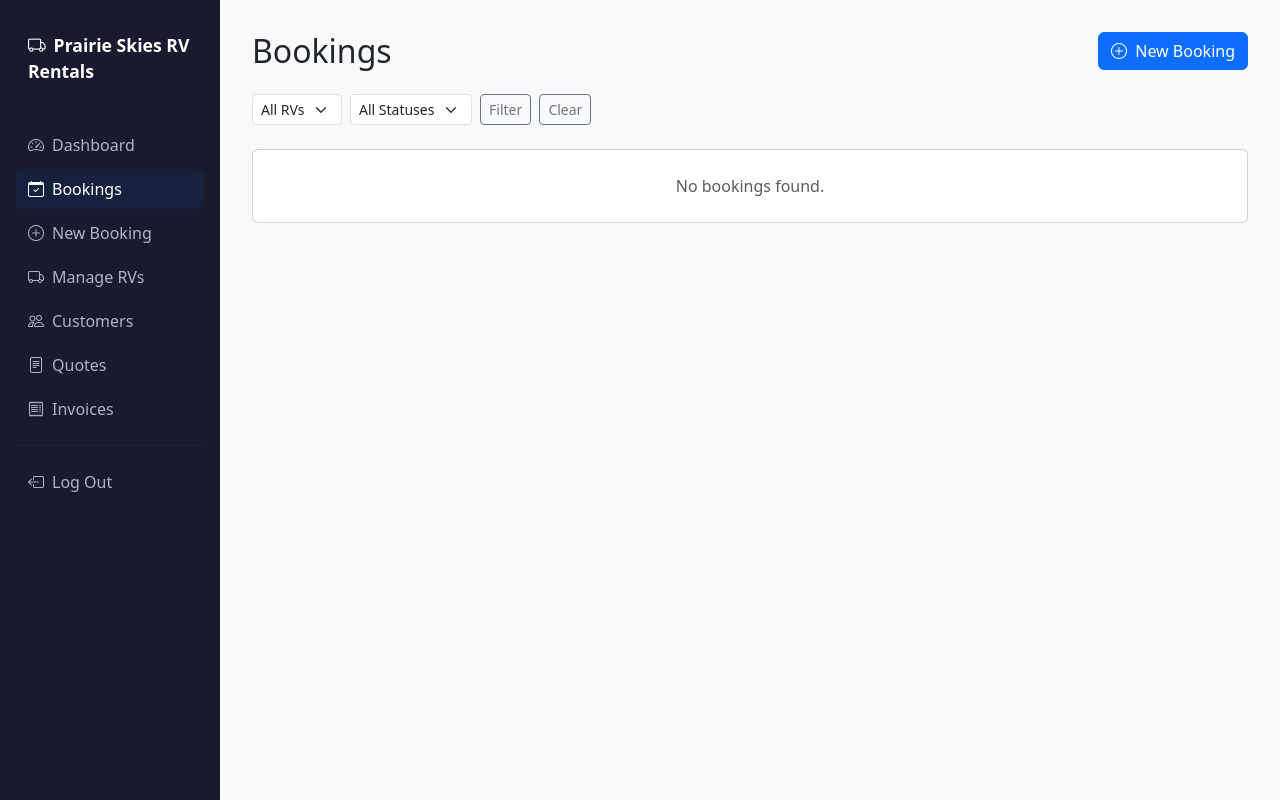
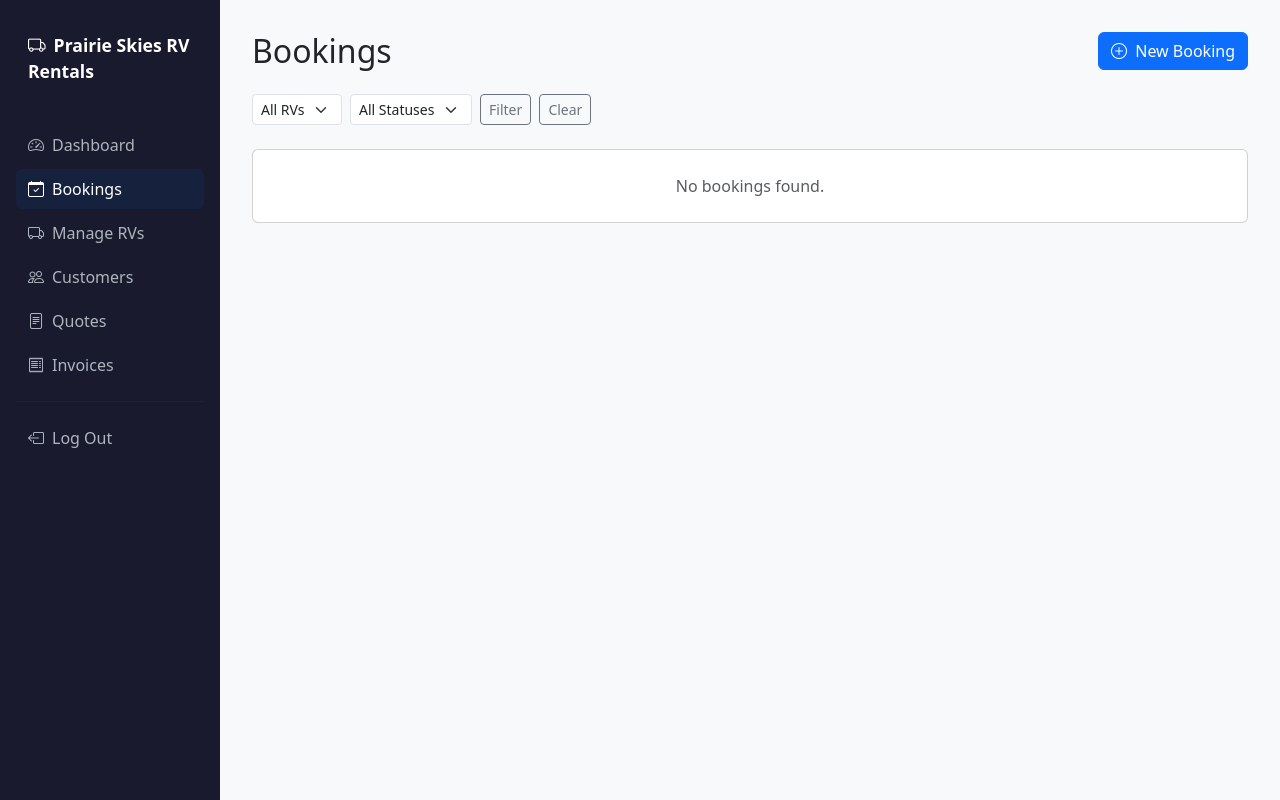
Before and after one commit to jamie7355/rv-rental, a Django app: page /bookings/ in a window 1280 px wide. Run offline with Django 5.2, Linux system fonts and the light colour scheme; the visitor is signed in with stand-in values (Sample User, id 1); data that the repository does not hold is empty.

Commit message:
Remove New Booking from sidebar

```diff
--- a/rentals/templates/rentals/base.html
+++ b/rentals/templates/rentals/base.html
@@ -35,9 +35,6 @@
     <a href="{% url 'admin_booking_list' %}" class="{% if 'booking' in request.resolver_match.url_name %}active{% endif %}">
       <i class="bi bi-calendar-check me-2"></i>Bookings
     </a>
-    <a href="{% url 'admin_booking_create' %}" >
-      <i class="bi bi-plus-circle me-2"></i>New Booking
-    </a>
     <a href="{% url 'admin_rv_list' %}" class="{% if 'rv' in request.resolver_match.url_name %}active{% endif %}">
       <i class="bi bi-truck me-2"></i>Manage RVs
     </a>
```
